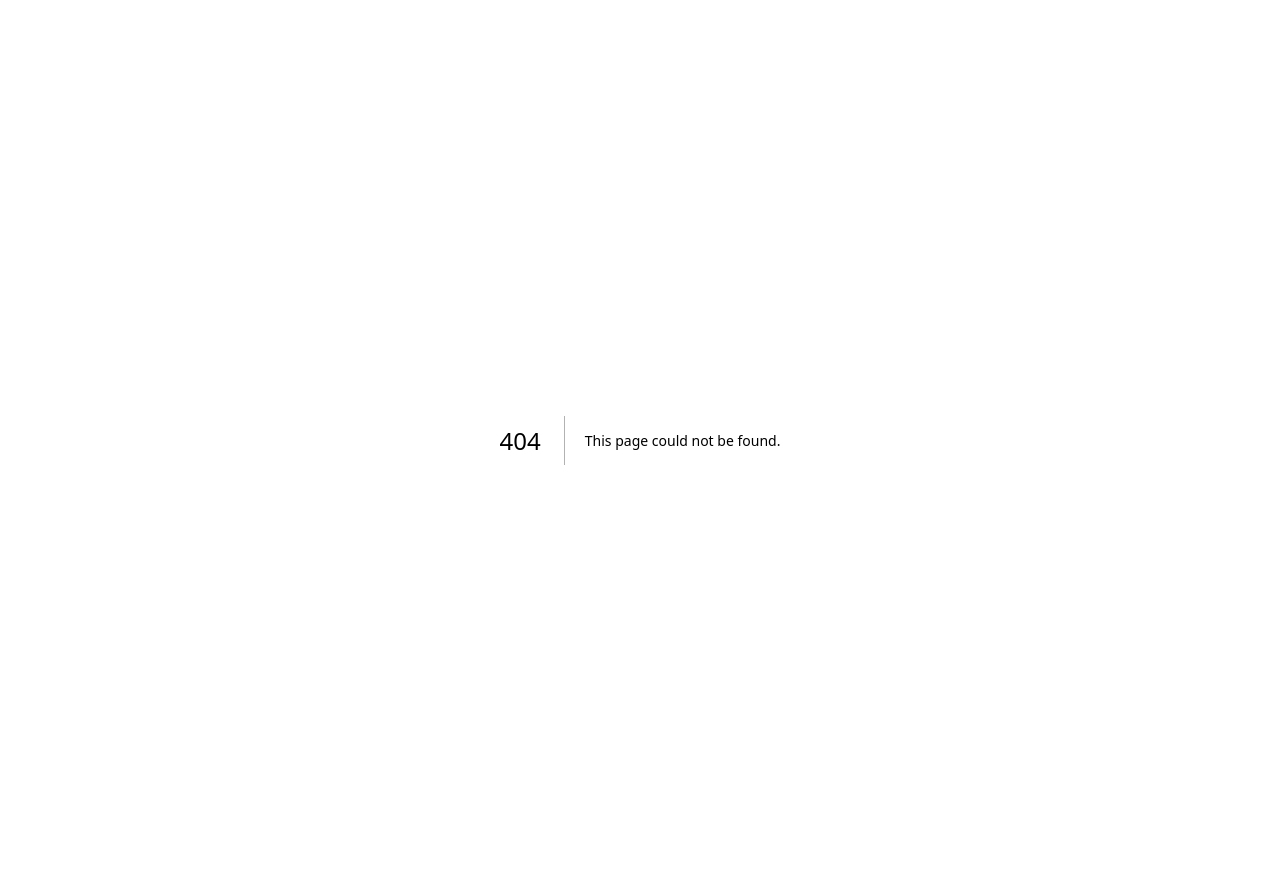
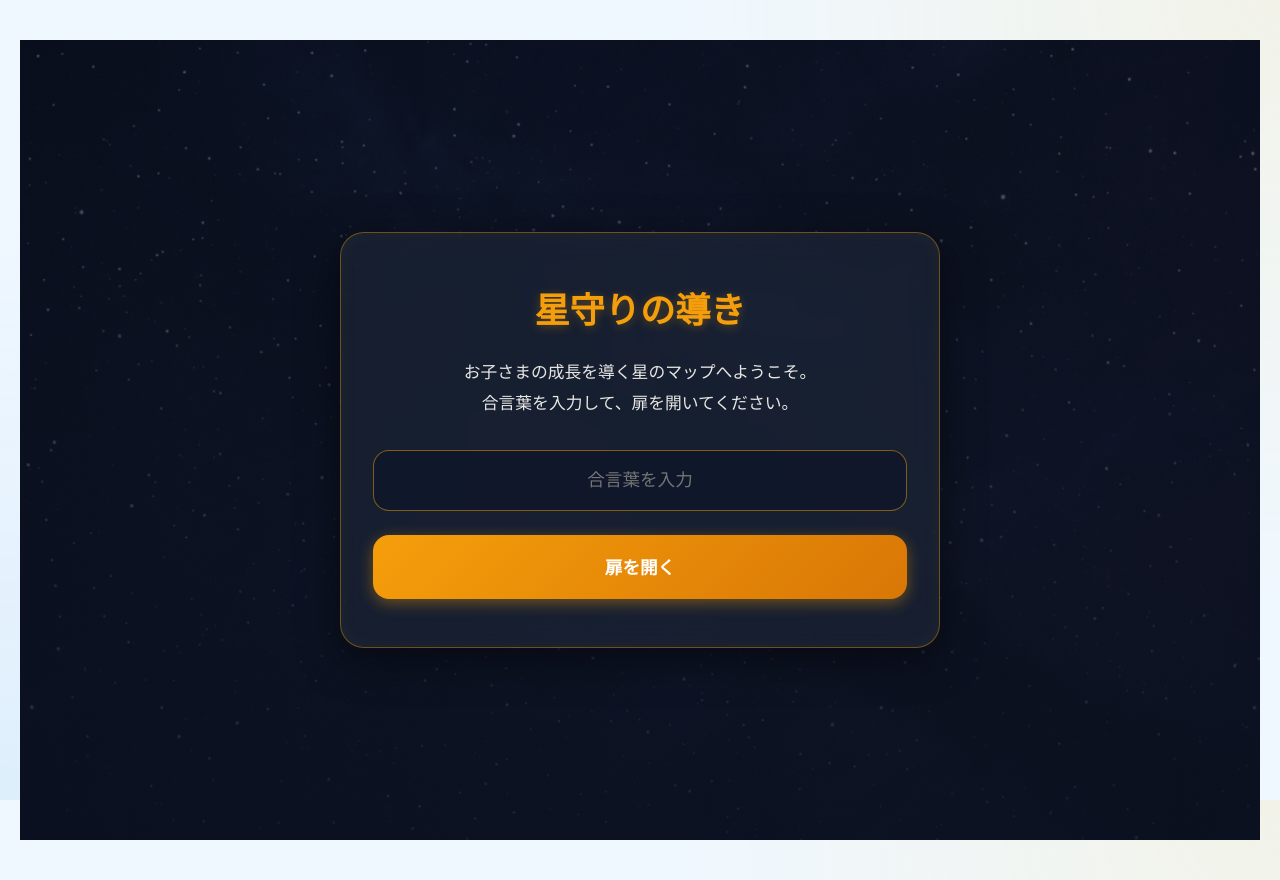
Before and after one commit to naotoada/hoshimori-web, a Next.js app: page /guide in a window 1280 px wide. Before the commit this address had no page. Built offline with nearby package versions, Linux system fonts and the light colour scheme.

Commit message:
feat: add child guidance portal (星守りの導き)

```diff
--- /dev/null
+++ b/src/app/guide/page.module.css
@@ -0,0 +1,142 @@
+.container {
+  min-height: 100vh;
+  background-color: #0B1120;
+  color: #FFFDF9;
+  display: flex;
+  flex-direction: column;
+  align-items: center;
+  justify-content: center;
+  padding: 2rem;
+  background-image: linear-gradient(rgba(11, 17, 32, 0.7), rgba(11, 17, 32, 0.9)), url('/images/calm_space_bg.png');
+  background-size: cover;
+  background-position: center;
+  background-attachment: fixed;
+}
+
+.loginCard, .portalCard {
+  background: rgba(30, 41, 59, 0.6);
+  backdrop-filter: blur(16px);
+  padding: 3rem 2rem;
+  border-radius: 24px;
+  border: 1px solid rgba(245, 158, 11, 0.4);
+  box-shadow: 0 10px 40px rgba(0, 0, 0, 0.5), inset 0 0 20px rgba(245, 158, 11, 0.05);
+  max-width: 600px;
+  width: 100%;
+  animation: fadeInUp 0.8s ease-out forwards;
+}
+
+.title {
+  font-size: 2.2rem;
+  font-weight: 800;
+  color: #F59E0B;
+  margin-bottom: 1rem;
+  text-align: center;
+  text-shadow: 0 2px 10px rgba(245, 158, 11, 0.3);
+}
+
+.subtitle {
+  color: #FFFDF9;
+  font-size: 1.05rem;
+  line-height: 1.8;
+  opacity: 0.9;
+  text-align: center;
+  margin-bottom: 2rem;
+}
+
+.input {
+  width: 100%;
+  padding: 1.2rem;
+  background: rgba(15, 23, 42, 0.8);
+  border: 1px solid rgba(245, 158, 11, 0.5);
+  border-radius: 16px;
+  color: #FFFDF9;
+  text-align: center;
+  font-size: 1.1rem;
+  margin-bottom: 1.5rem;
+  outline: none;
+  transition: all 0.3s ease;
+}
+
+.input:focus {
+  border-color: #FBBF24;
+  box-shadow: 0 0 15px rgba(251, 191, 36, 0.3);
+}
+
+.button {
+  width: 100%;
+  padding: 1.2rem;
+  border-radius: 16px;
+  border: none;
+  font-size: 1.1rem;
+  font-weight: bold;
+  cursor: pointer;
+  transition: all 0.3s ease;
+  background: linear-gradient(135deg, #F59E0B 0%, #D97706 100%);
+  color: #FFF;
+  box-shadow: 0 4px 15px rgba(245, 158, 11, 0.4);
+  display: block;
+  text-align: center;
+  text-decoration: none;
+}
+
+.button:hover {
+  transform: translateY(-2px);
+  box-shadow: 0 6px 20px rgba(245, 158, 11, 0.6);
+}
+
+.menuGrid {
+  display: flex;
+  flex-direction: column;
+  gap: 1.5rem;
+  margin-top: 2rem;
+}
+
+.menuItem {
+  background: rgba(15, 23, 42, 0.7);
+  border: 1px solid rgba(245, 158, 11, 0.3);
+  border-radius: 20px;
+  padding: 2rem;
+  text-align: center;
+  text-decoration: none;
+  transition: all 0.3s ease;
+  display: block;
+  cursor: pointer;
+}
+
+.menuItem:hover {
+  transform: translateY(-4px);
+  border-color: #F59E0B;
+  box-shadow: 0 10px 25px rgba(245, 158, 11, 0.2);
+  background: rgba(30, 41, 59, 0.8);
+}
+
+.menuIcon {
+  font-size: 3rem;
+  margin-bottom: 1rem;
+  display: block;
+}
+
+.menuTitle {
+  color: #F59E0B;
+  font-size: 1.4rem;
+  font-weight: bold;
+  margin-bottom: 0.5rem;
+}
+
+.menuDesc {
+  color: #FFFDF9;
+  font-size: 0.95rem;
+  opacity: 0.9;
+  line-height: 1.6;
+}
+
+@keyframes fadeInUp {
+  from {
+    opacity: 0;
+    transform: translateY(20px);
+  }
+  to {
+    opacity: 1;
+    transform: translateY(0);
+  }
+}
--- /dev/null
+++ b/src/app/guide/page.tsx
@@ -0,0 +1,90 @@
+'use client';
+
+import { useState } from 'react';
+import Head from 'next/head';
+import Link from 'next/link';
+import styles from './page.module.css';
+
+const GUIDE_PASSWORD = 'hoshinohimitsu';
+
+export default function GuidePortal() {
+  const [password, setPassword] = useState('');
+  const [isAuthenticated, setIsAuthenticated] = useState(false);
+
+  const handleLogin = (e: React.FormEvent) => {
+    e.preventDefault();
+    if (password === GUIDE_PASSWORD) {
+      setIsAuthenticated(true);
+    } else {
+      alert('パスワードが違います。レポートに記載された合言葉を入力してください。');
+    }
+  };
+
+  if (!isAuthenticated) {
+    return (
+      <div className={styles.container}>
+        <Head>
+          <title>星守りの導き | ログイン</title>
+        </Head>
+
+        <div className={styles.loginCard}>
+          <h1 className={styles.title}>星守りの導き</h1>
+          <p className={styles.subtitle}>
+            お子さまの成長を導く星のマップへようこそ。<br />
+            合言葉を入力して、扉を開いてください。
+          </p>
+
+          <form onSubmit={handleLogin}>
+            <input
+              type="password"
+              value={password}
+              onChange={(e) => setPassword(e.target.value)}
+              placeholder="合言葉を入力"
+              className={styles.input}
+              required
+            />
+            <button type="submit" className={styles.button}>
+              扉を開く
+            </button>
+          </form>
+        </div>
+      </div>
+    );
+  }
+
+  return (
+    <div className={styles.container}>
+      <Head>
+        <title>星守りの導き | ポータル</title>
+      </Head>
+
+      <div className={styles.portalCard}>
+        <h1 className={styles.title}>星守りの導き</h1>
+        <p className={styles.subtitle}>
+          お子さまの現在の成長段階をチェックし、<br />
+          次のステップへ導くための星のマップです。
+        </p>
+
+        <div className={styles.menuGrid}>
+          <Link href="/guide/map" className={styles.menuItem}>
+            <span className={styles.menuIcon}>🗺️</span>
+            <h2 className={styles.menuTitle}>星を繋ぐ星座マップ</h2>
+            <p className={styles.menuDesc}>
+              成長の5つのステップ（L1〜L5）をチェックし、<br />
+              今お子さまがどこにいるのかを確認します。
+            </p>
+          </Link>
+
+          <Link href="/guide/game" className={styles.menuItem}>
+            <span className={styles.menuIcon}>🎮</span>
+            <h2 className={styles.menuTitle}>星守りミニゲーム</h2>
+            <p className={styles.menuDesc}>
+              星座マップを進めると遊べるようになる<br />
+              お子さま専用の星集めブラウザゲームです。
+            </p>
+          </Link>
+        </div>
+      </div>
+    </div>
+  );
+}
```
